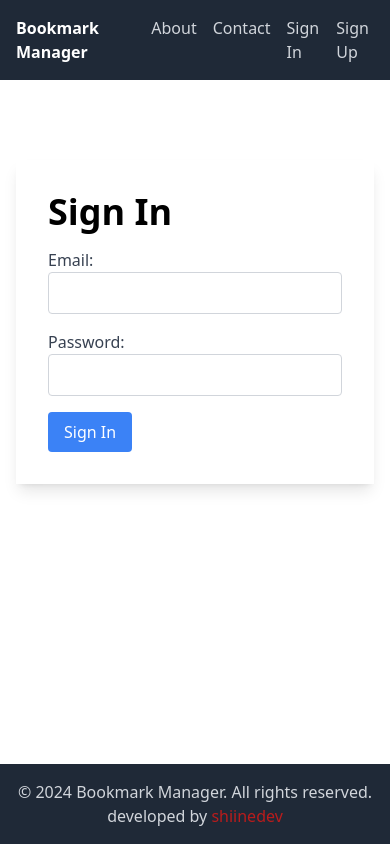
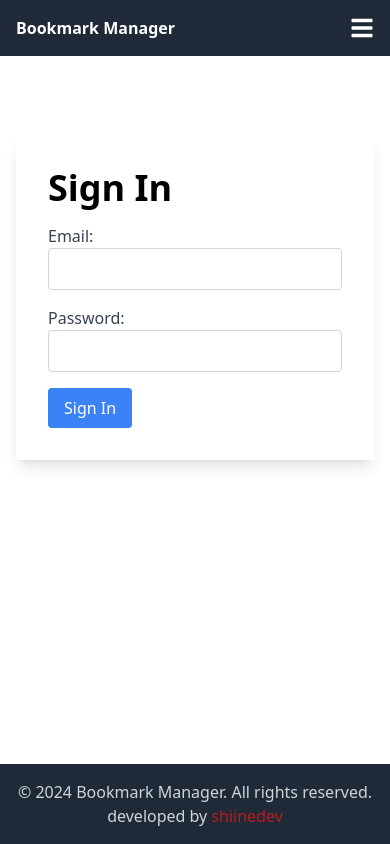
Before and after one commit to shiinedev/bookmark-manegar-react-and-firebase, a React (Create React App) app: page /signin in a window 390 px wide. Built offline with nearby package versions, Linux system fonts and the light colour scheme; no server answers.

Commit message:
added mobile menu

```diff
--- a/src/components/Navbar.js
+++ b/src/components/Navbar.js
@@ -1,34 +1,60 @@
 // src/components/Navbar.js
-import React from 'react';
+import React,{useState}from 'react';
 import { Link, useNavigate } from 'react-router-dom';
 import { auth } from '../services/firebase';
 import { signOut } from 'firebase/auth';
+import { FaBars, FaTimes } from 'react-icons/fa'; // Import menu icons
 
 const Navbar = ({ user }) => {
+  const [sidebarOpen, setSidebarOpen] = useState(false);
   const navigate = useNavigate();
 
   const handleLogout = async () => {
     await signOut(auth);
     navigate('/signin');
   };
+  const toggleSidebar = () => {
+    setSidebarOpen(!sidebarOpen);
+  };
 
   return (
-    <nav className="bg-gray-800 p-4 ">
-      <div className="container sm:w-100 md:w-3/4 md:mx-auto lg:w-4/5 lg:mx-auto flex justify-between items-center">
-        <div className="text-white font-bold">Bookmark Manager</div>
-        <div className="space-x-4 flex">
-
-          {user && <Link to="/" className="text-gray-300 hover:text-white">Home</Link>}
-
-          <Link to="/about" className="text-gray-300 hover:text-white">About</Link>
-          <Link to="/contact" className="text-gray-300 hover:text-white">Contact</Link>
-          {!user && <Link to="/signin" className="text-gray-300 hover:text-white">Sign In</Link>}
-          {!user && <Link to="/signup" className="text-gray-300 hover:text-white">Sign Up</Link>}
-          {user && <button onClick={handleLogout} className="text-gray-300 hover:text-white">Logout</button>}
-
+    <>
+      <nav className="bg-gray-800 p-4">
+        <div className="container sm:w-100 md:w-3/4 md:mx-auto lg:w-4/5 lg:mx-auto  mx-auto flex justify-between items-center ">
+          <div className="text-white font-bold">Bookmark Manager</div>
+          <div className="md:hidden text-white text-2xl cursor-pointer" onClick={toggleSidebar}>
+            {sidebarOpen ? <FaTimes /> : <FaBars />}
+          </div>
+          <div className="hidden md:flex md:items-center md:space-x-4">
+          {user && <Link to="/" className="text-white  bg-black hover:bg-gray-900 py-1 px-3  rounded ">Home</Link>}
+            <Link to="/about" className="text-gray-300 hover:text-black hover:bg-gray-400 px-2 py-1 rounded">About</Link>
+            <Link to="/contact" className="text-gray-300  hover:text-black hover:bg-gray-400 px-2 py-1 rounded">Contact</Link>
+            {!user && <Link to="/signin" className="text-gray-300  hover:text-black hover:bg-gray-400 px-2 py-1 rounded border border-gray-200">Sign In</Link>}
+            {!user && <Link to="/signup" className="text-white bg-black hover:bg-gray-900 py-2 px-3  rounded">Sign Up</Link>}
+            {user && <button onClick={handleLogout} className="text-gray-300  hover:text-black hover:bg-gray-400 px-2 py-1 rounded border border-gray-200">Logout</button>}
+          </div>
+        </div>
+      </nav>
+      {/* Sidebar for Mobile */}
+      <div className={`fixed top-0 left-0 h-full w-64 bg-gray-800 z-50 transform ${sidebarOpen ? 'translate-x-0' : '-translate-x-full'} transition-transform duration-300 ease-in-out md:hidden`}>
+        <div className="p-4">
+          <div className="flex justify-between items-center mb-4">
+            <div className="text-white font-bold">Menu</div>
+            <div className="text-white text-2xl cursor-pointer" onClick={toggleSidebar}>
+              <FaTimes />
+            </div>
+          </div>
+          <div className="space-y-4">
+          {user && <Link to="/" className="text-gray-300 hover:text-white block" onClick={toggleSidebar}>Home</Link>}
+            <Link to="/about" className="text-gray-300 hover:text-white block" onClick={toggleSidebar}>About</Link>
+            <Link to="/contact" className="text-gray-300 hover:text-white block" onClick={toggleSidebar}>Contact</Link>
+            {!user && <Link to="/signin" className="text-gray-300 hover:text-white block" onClick={toggleSidebar}>Sign In</Link>}
+            {!user && <Link to="/signup" className="text-gray-300 hover:text-white block" onClick={toggleSidebar}>Sign Up</Link>}
+            {user && <button onClick={() => { handleLogout(); toggleSidebar(); }} className="text-gray-300 hover:text-black hover:bg-gray-400 px-2 py-1 rounded border border-gray-200">Logout</button>}
+          </div>
         </div>
       </div>
-    </nav>
+    </>
   );
 };
 
```
